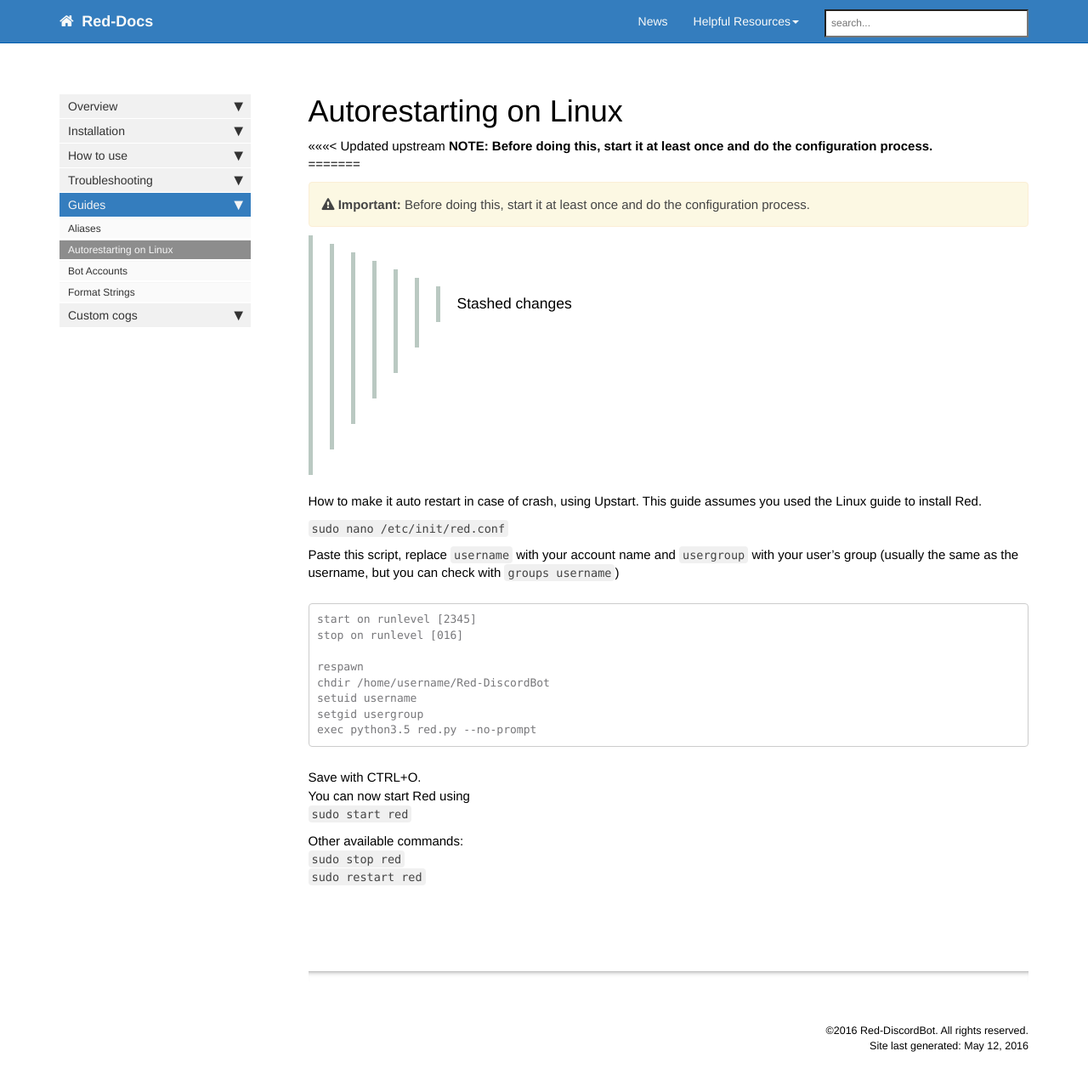
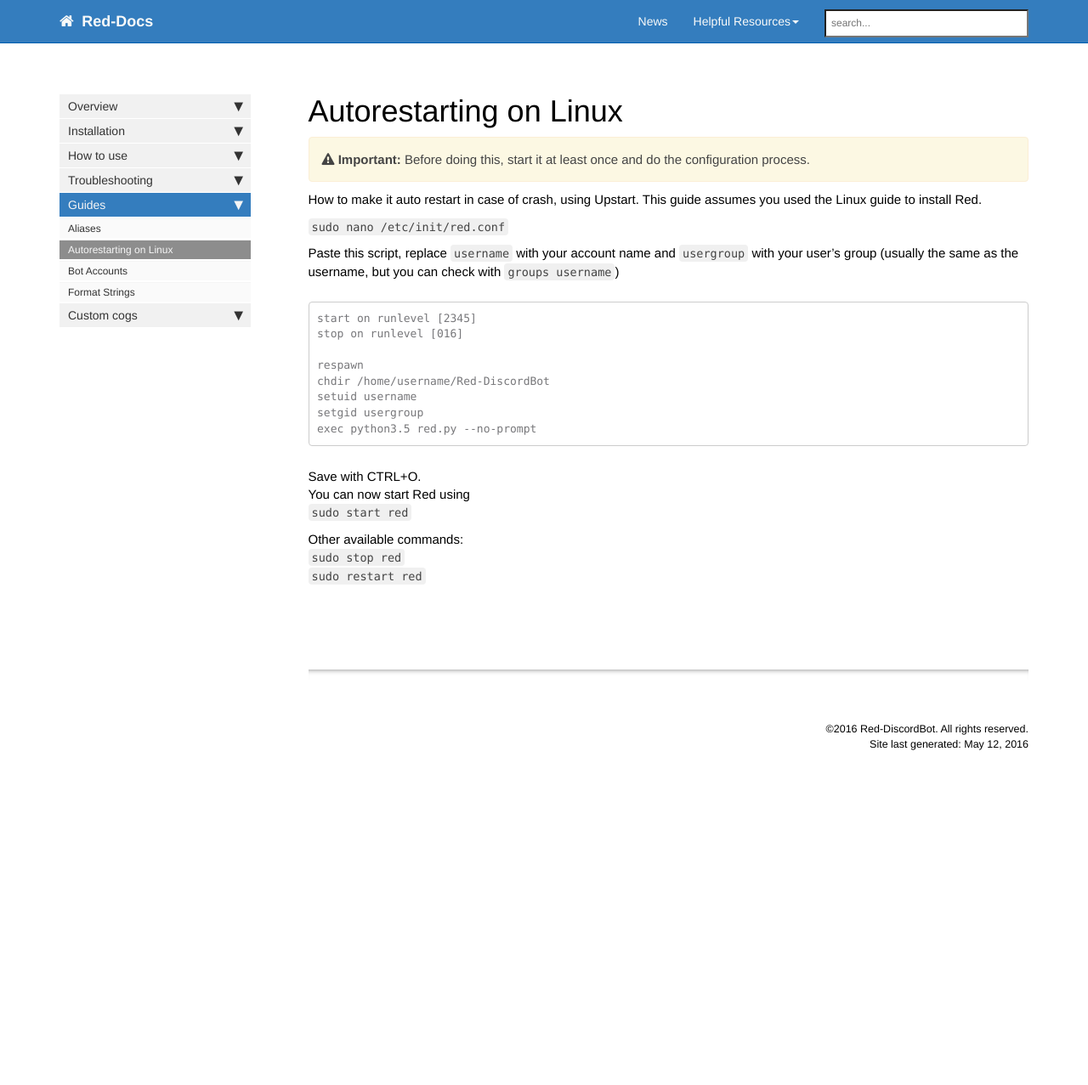
Before and after one commit to Twentysix26/Red-Docs, a Jekyll site: the page built from red/red_guide_linux_upstart.md, in a window 1280 px wide and 1291 px high. Shown: the top 1277 px of the window at 85% size. Built offline with Jekyll 4.4.1, drawn with Linux system fonts in a browser that asks for light colours; nearby versions of some CDN libraries; comment, search, counter and statistics services are not loaded.

Commit message:
fixed formatting

```diff
--- a/red/red_guide_linux_upstart.md
+++ b/red/red_guide_linux_upstart.md
@@ -4,11 +4,7 @@ sidebar: red_sidebar
 permalink: /red_guide_linux_upstart/
 ---
 
-<<<<<<< Updated upstream
-**NOTE: Before doing this, start it at least once and do the configuration process.**
-=======
 {{site.data.alerts.important}} Before doing this, start it at least once and do the configuration process. {{site.data.alerts.end}}
->>>>>>> Stashed changes
 
 How to make it auto restart in case of crash, using Upstart. This guide assumes you used the Linux guide to install Red.
 
```
